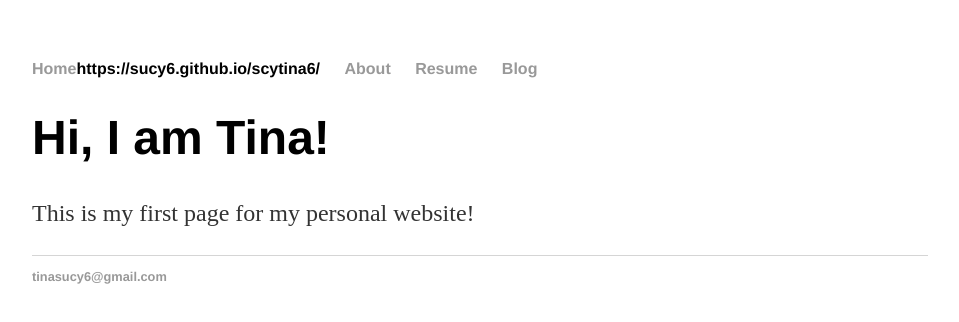
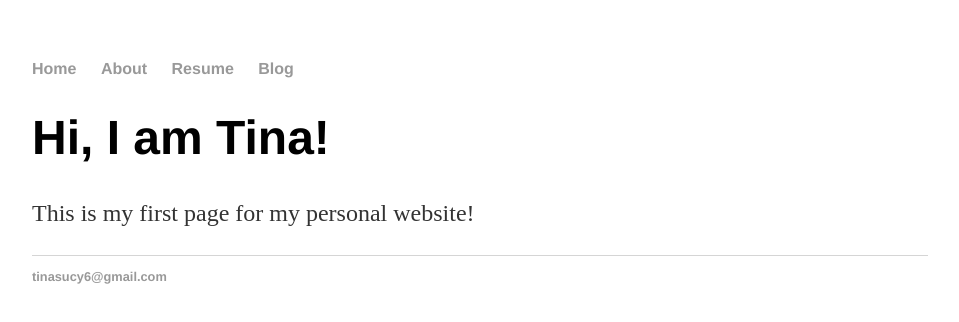
Before and after one commit to SUcy6/scytina6, a plain HTML site: page index.html in a window 1280 px wide. Shown: the whole page, without its empty margins (160-1119 px from the left). Drawn offline with Linux system fonts and the light colour scheme.

Commit message:
Update index.html

```diff
--- a/index.html
+++ b/index.html
@@ -7,7 +7,7 @@
  <body>
    <nav>
      <ul>
-       <li><a href=”/”>Home</a>https://sucy6.github.io/scytina6/</li>
+       <li><a href=”https://sucy6.github.io/scytina6/”>Home</a></li>
        <li><a href=”/about”>About</a></li>
        <li><a href=”/resume”>Resume</a></li>
        <li><a href=”/blog”>Blog</a></li>
```
